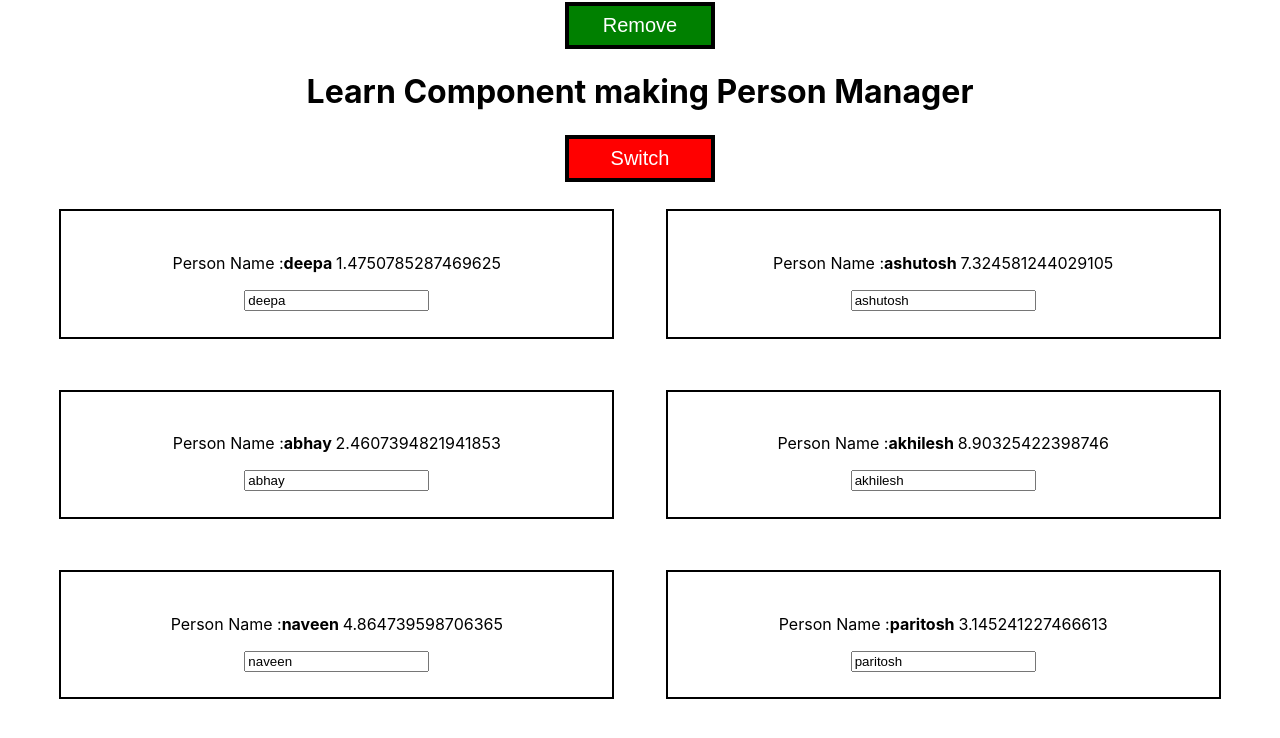
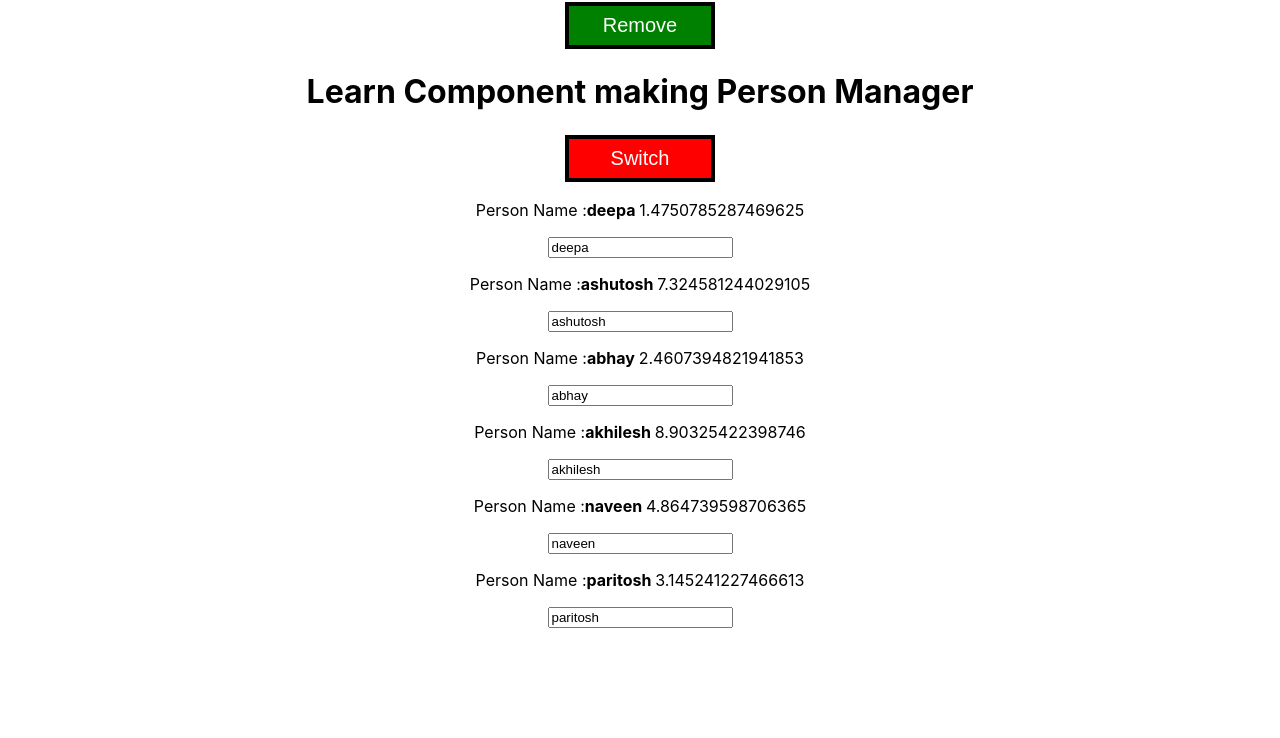
Before and after one commit to deepajarout/learning-react, a React (Create React App) app: page / in a window 1280 px wide. Both pictures are taken after a click on the button "Switch". Shown: the top 738 px of the page. Built offline with nearby package versions, Linux system fonts and the light colour scheme.

Commit message:
added wrapper of jsx in project

```diff
--- a/src/components/Persons/Person/person.js
+++ b/src/components/Persons/Person/person.js
@@ -1,4 +1,5 @@
-import React,{Component} from 'react';
+import React,{Component,Fragment} from 'react';
+import Aux from '../../../hoc/Aux';
 
 
 // const Person = (props)=>{
@@ -16,15 +17,54 @@ import React,{Component} from 'react';
 class Person extends Component{
     render(){
         console.log('[person.js] render....');
+
+    //      return (
+    //    <React.Fragment>
+    //     <p>{this.props.id}</p>
+    //     <p>Person Name :<b>{this.props.name} </b> {Math.random()*10}</p>
+    //     <p>{this.props.children}</p>
+    //     <input type="text"  onChange={this.props.changed} value={this.props.name}></input>
+    //     </React.Fragment>
+    //     )
+
         return (
+            <Fragment>
+             <p>{this.props.id}</p>
+             <p>Person Name :<b>{this.props.name} </b> {Math.random()*10}</p>
+             <p>{this.props.children}</p>
+             <input type="text"  onChange={this.props.changed} value={this.props.name}></input>
+             </Fragment>
+             )
 
-        <div  className="person">
-        <p>{this.props.id}</p>
-        <p>Person Name :<b>{this.props.name} </b> {Math.random()*10}</p>
-        <p>{this.props.children}</p>
-        <input type="text"  onChange={this.props.changed} value={this.props.name}></input>
-        </div>
-        )
+        //  return (
+        //    <Aux>
+        // <p>{this.props.id}</p>
+        // <p>Person Name :<b>{this.props.name} </b> {Math.random()*10}</p>
+        // <p>{this.props.children}</p>
+        // <input type="text"  onChange={this.props.changed} value={this.props.name}></input>
+        // </Aux>
+        // )
+
+        // return [
+
+
+        //     <p key="i1">{this.props.id}</p>,
+        //     <p key="i2">Person Name :<b>{this.props.name} </b> {Math.random()*10}</p>,
+        //     <p key="i3">{this.props.children}</p>,
+        //     <input key="i4" type="text"  onChange={this.props.changed} value={this.props.name}></input>
+
+        // ];
+
+
+
+        // return (
+        // <div  className="person">
+        // <p>{this.props.id}</p>
+        // <p>Person Name :<b>{this.props.name} </b> {Math.random()*10}</p>
+        // <p>{this.props.children}</p>
+        // <input type="text"  onChange={this.props.changed} value={this.props.name}></input>
+        // </div>
+        // )
 
     }
 
--- /dev/null
+++ b/src/hoc/Aux.js
@@ -0,0 +1,7 @@
+import React from 'react';
+
+
+const Aux = (props)=>props.children;
+
+
+export  default Aux;
```
